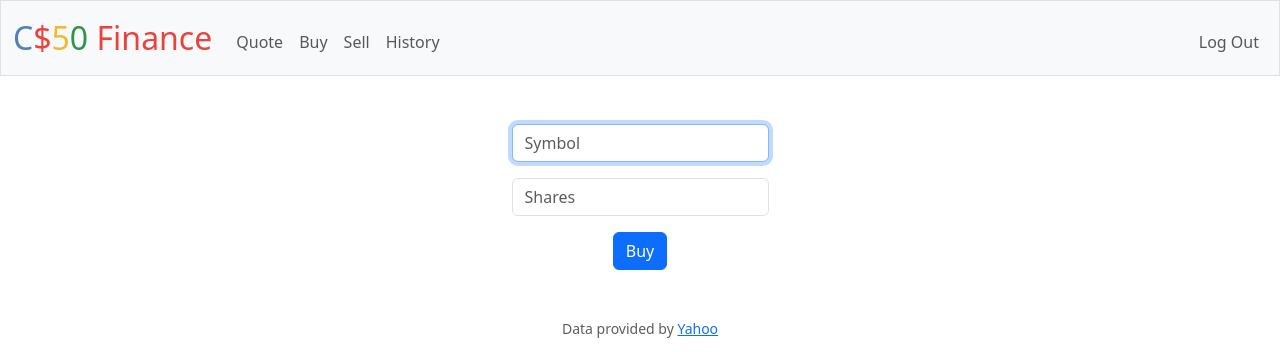
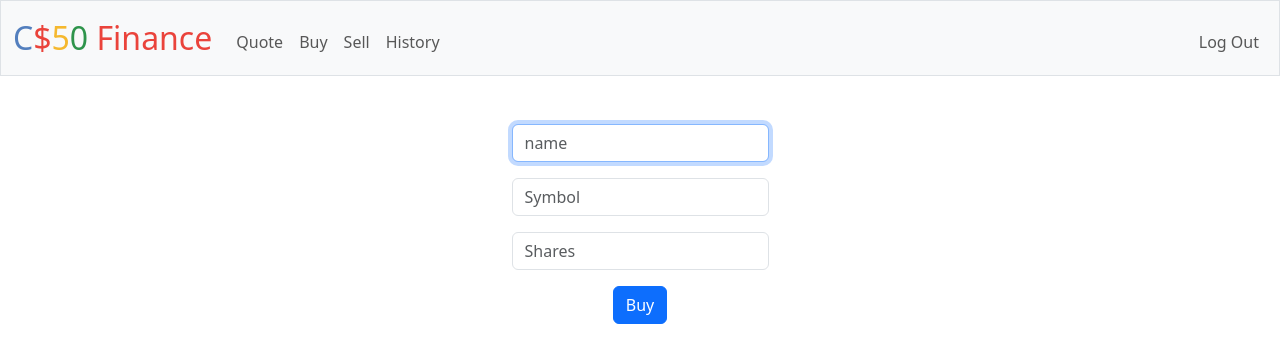
Before and after one commit to faisaltheprofessor/Harvard-CS50, a Flask app: page /buy in a window 1280 px wide. Shown: the top 352 px of the page. Run offline with Flask 3, Linux system fonts and the light colour scheme; a user stored in the database is signed in; some libraries are stand-ins or nearby versions.

Commit message:
Sun, Mar 31, 2024, 3:21 AM +02:00

```diff
--- a/finance/app.py
+++ b/finance/app.py
@@ -68,7 +68,7 @@ def buy():
 
         if buy == None:
             return apology("Invalid Symbol")
-
+        return buy
         user_id = session["user_id"]
         name = buy["name"]
         price = buy["price"]
--- a/finance/templates/buy.html
+++ b/finance/templates/buy.html
@@ -4,6 +4,9 @@
 
 {% block main %}
     <form action="/buy" method="post">
+        <div class="mb-3">
+            <input autocomplete="off" autofocus class="form-control mx-auto w-auto" id="name" name="name" placeholder="name" type="text">
+        </div>
         <div class="mb-3">
             <input autocomplete="off" autofocus class="form-control mx-auto w-auto" id="symbol" name="symbol" placeholder="Symbol" type="text">
         </div>
```
